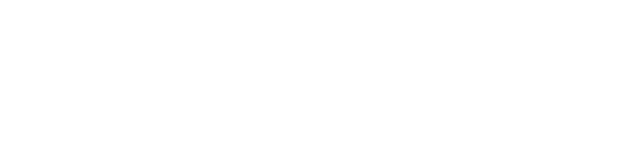
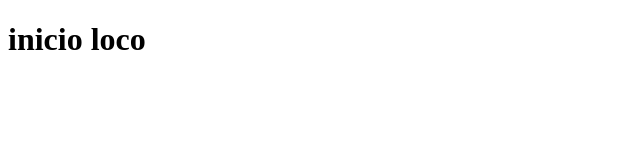
Before and after one commit to Atila7842/eliminar-segundo-, a plain HTML site: page index.html in a window 1280 px wide. Shown: the whole page, without its empty margins (0-640 px from the left). Drawn offline with Linux system fonts and the light colour scheme.

Commit message:
arregle todo

```diff
--- a/index.html
+++ b/index.html
@@ -6,6 +6,6 @@
     <title>Document</title>
 </head>
 <body>
-
+    <h1>inicio loco</h1>
 </body>
 </html>
```
